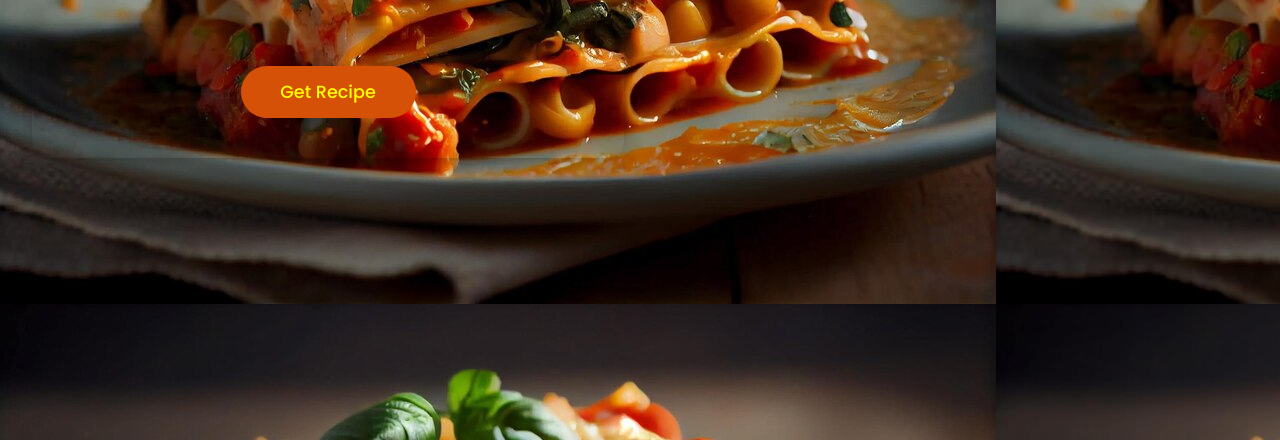
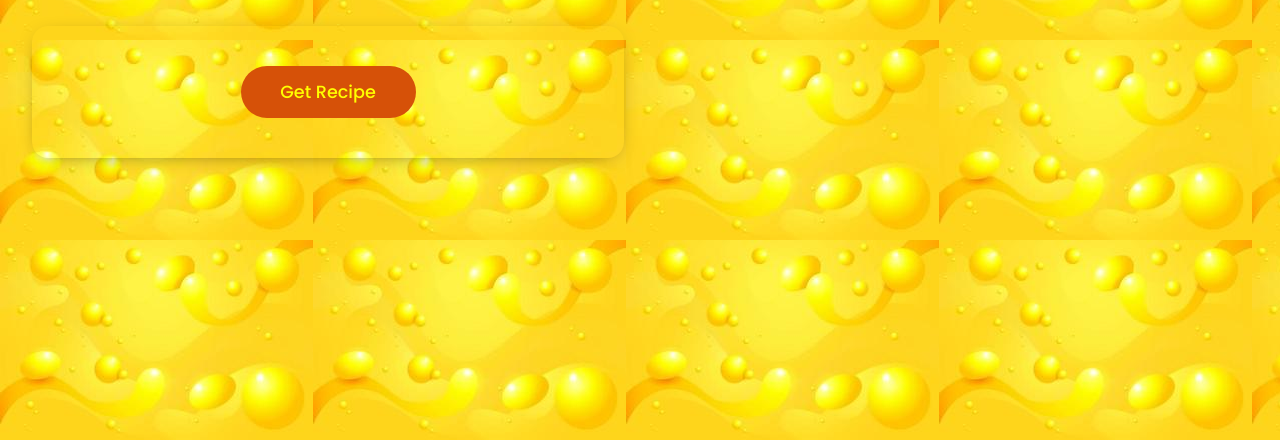
Before and after one commit to JoyRume/Phase1-Project, a plain HTML site: page index.html in a window 1280 px wide. Shown: the part 360-800 px from the top of the page. Drawn offline with Linux system fonts and the light colour scheme.

Commit message:
completed assignment

```diff
--- a/style.css
+++ b/style.css
@@ -11,7 +11,7 @@
 }
 body{
     background-color: rgba(228, 138, 20, 0.719);
-    background-image: url(images/freshly-baked-lasagna-with-savory-bolognese-sauce-generative-ai_188544-8134.jpg);
+    background-image: url(images/realistic-yellow-liquid-background-free-vector.jpg);
     font-weight: 300;
     font-size: 1.05rem;
     line-height: 1.6;
```
Also changed, not shown: images/banh-khot-generative-ai_891336-130.jpg (added), images/breakfast-swimming-pool-floating-tropical-600nw-1279343986.webp (added), images/c9f85d1a1dbb9a819afe7c6998c9d159.jpg (added), images/club-backdrops-vinyl-metalsmith-0_a3a6f5b1-a031-4a04-b9cb-affbba080084.webp (added), images/food_photography_props.webp (added), images/horizontal-dark-background-portrait-food-260nw-1712062684.webp (added), images/realistic-yellow-liquid-background-free-vector.jpg (added), images/valentine-dinner-lunch-table-setup-260nw-1912584958.webp (added).
